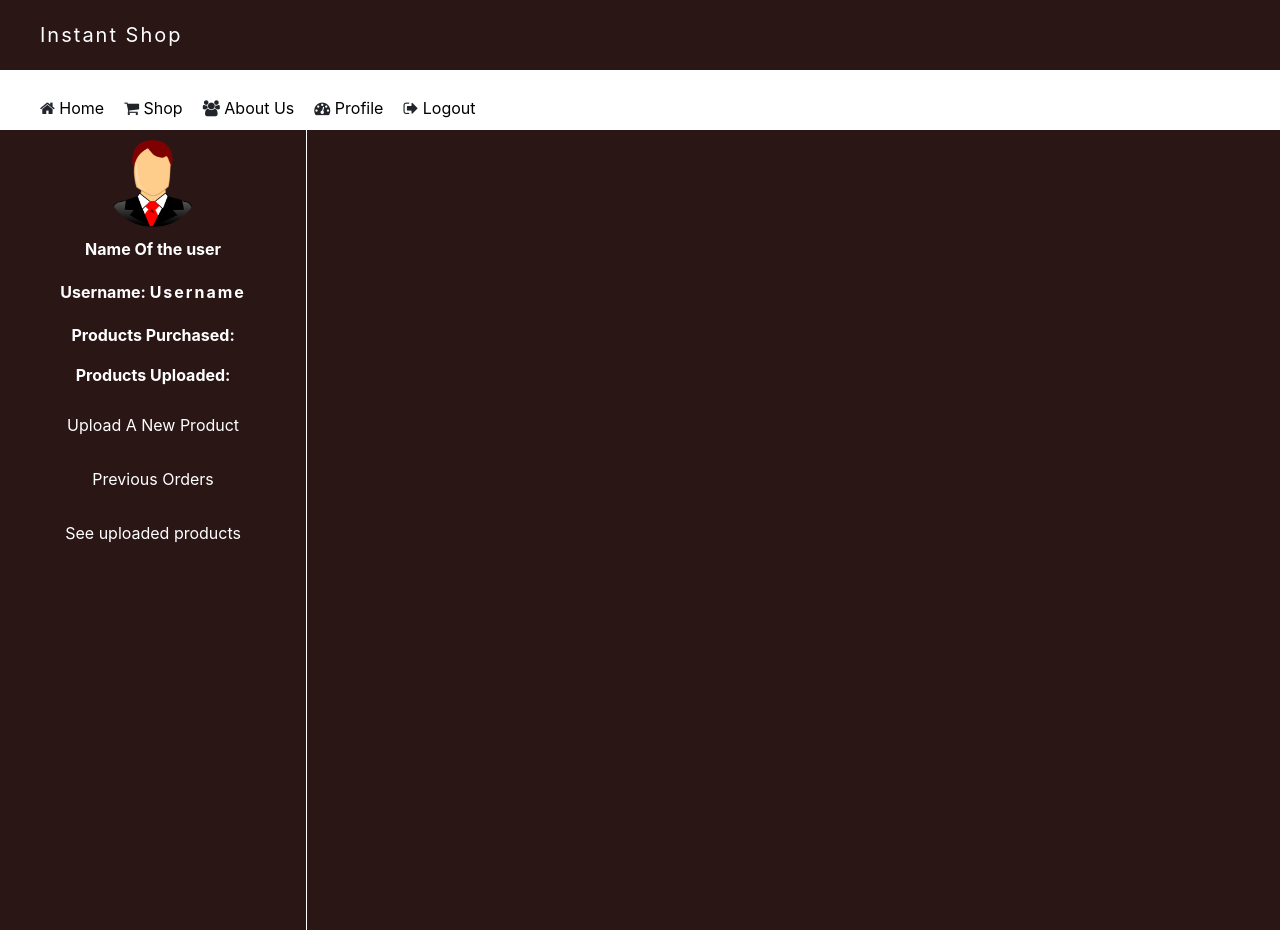
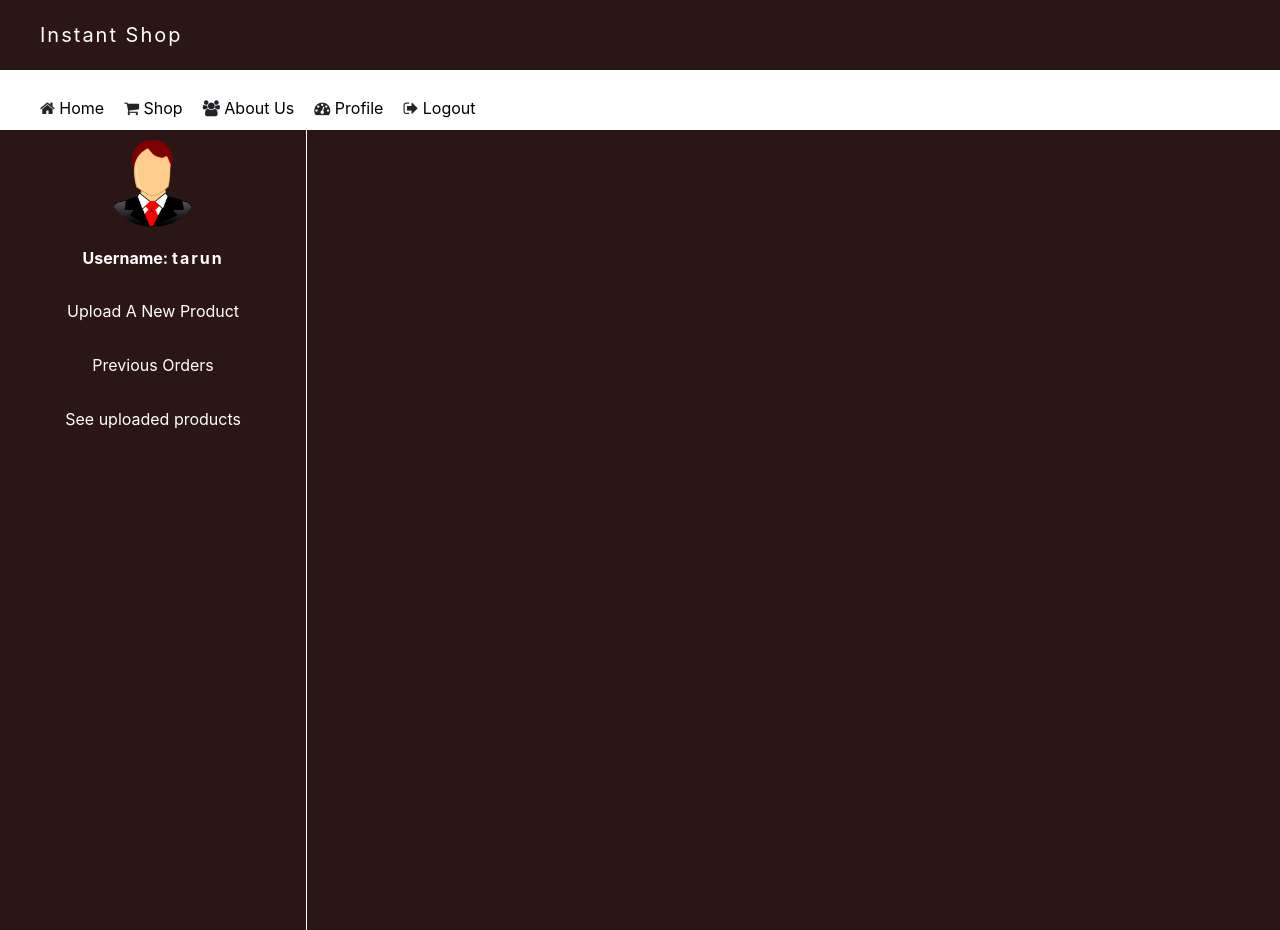
Before and after one commit to tarunraghav226/Instant-Shop-3rd-year-mini-project, a Django app: page /profile/ in a window 1280 px wide. Run offline with Django 3.2, Linux system fonts and the light colour scheme; a user stored in the database is signed in; some libraries are stand-ins or nearby versions.

Commit message:
Removed extra fields from left navigation.

```diff
--- a/InstantShop/templates/profile.html
+++ b/InstantShop/templates/profile.html
@@ -13,15 +13,11 @@
                 <img src="../static/images/default-user-image.png" alt="">
             </div>
             <div class="user-details">
-                <p>
-                    Name Of the user
-                </p>
+                <p> {{user.first_name}} </p>
                 <p>
                     Username:
-                    <span>Username</span>
+                    <span>{{ user.username }}</span>
                 </p>
-                <p>Products Purchased: </p>
-                <p>Products Uploaded: </p>
             </div>
             <a href="{% url 'upload-product' %}">Upload A New Product</a>
             <a href="{% url 'previous-orders' %}">Previous Orders</a>
@@ -32,4 +28,4 @@
             {% endblock %}
         </div>
     </div>
-{% endblock %}
+{% endblock %}-
```
